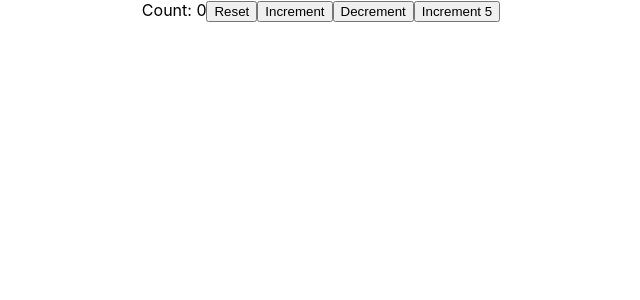
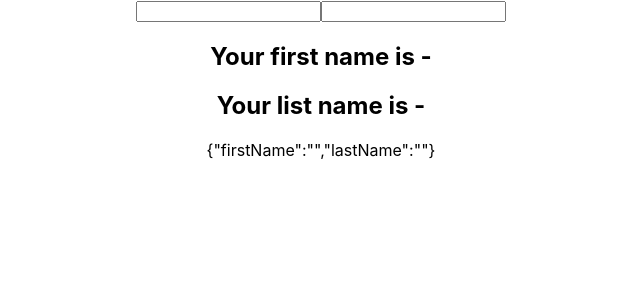
Before and after one commit to wildfoxcard/lessons-react, a React (Create React App) app in the folder reactjs/state-hook/: page / in a window 1280 px wide. Shown: the top 300 px of the page, without its empty margins (319-959 px from the left). Built offline with nearby package versions, Linux system fonts and the light colour scheme.

Commit message:
video 47 completed

```diff
--- a/reactjs/state-hook/src/App.js
+++ b/reactjs/state-hook/src/App.js
@@ -4,13 +4,14 @@
 import ClassCounter from './components/ClassCounter';
 import HookCounter2 from './components/HookCounter2';
 import HookCounter from './components/HookCounter';
+import HookCounter3 from './components/HookCounter3';
 
 function App() {
   return (
     <div className="App">
       {/* <ClassCounter /> */}
       {/* <HookCounter /> */}
-      <HookCounter2 />
+      <HookCounter3 />
     </div>
   );
 }
--- /dev/null
+++ b/reactjs/state-hook/src/components/HookCounter3.js
@@ -0,0 +1,28 @@
+import React, { useState } from 'react'
+
+function HookCounter3() {
+    const [name, setName] = useState({
+        firstName: "",
+        lastName: ""
+    })
+
+    return (
+        <div>
+            <input
+                type="text"
+                value={name.firstName}
+                onChange={e => setName({ ...name, firstName: e.target.value })}
+            />
+            <input
+                type="text"
+                value={name.lastName}
+                onChange={e => setName({ ...name, lastName: e.target.value })}
+            />
+            <h2>Your first name is - {name.firstName}</h2>
+            <h2>Your list name is - {name.lastName}</h2>
+            <div>{JSON.stringify(name)}</div>
+        </div>
+    )
+}
+
+export default HookCounter3
```
